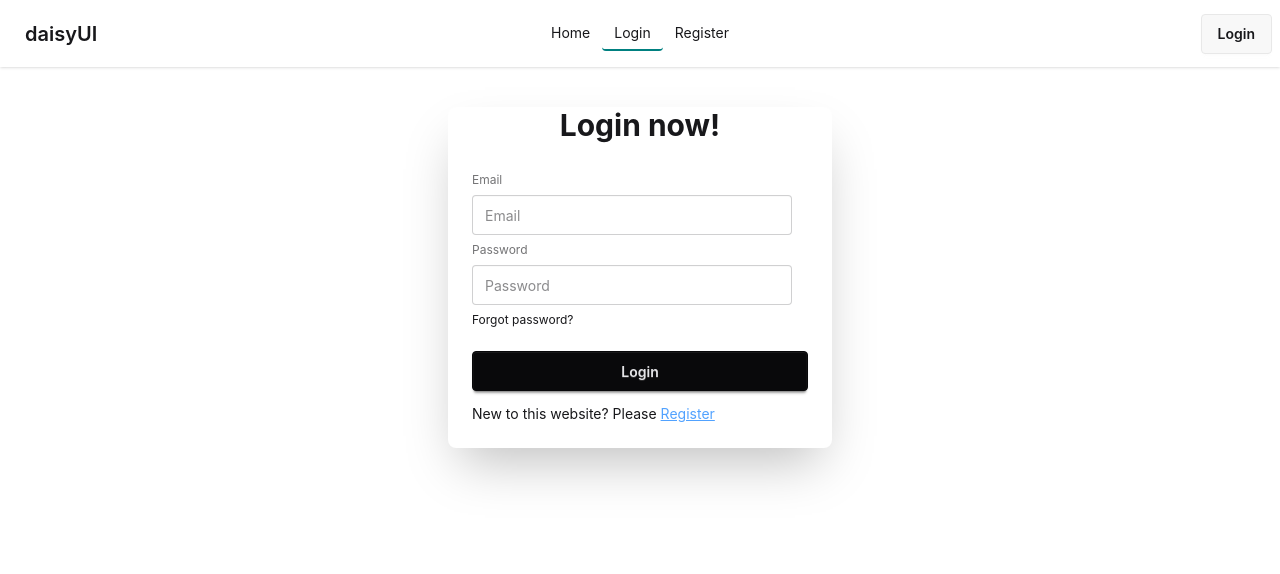
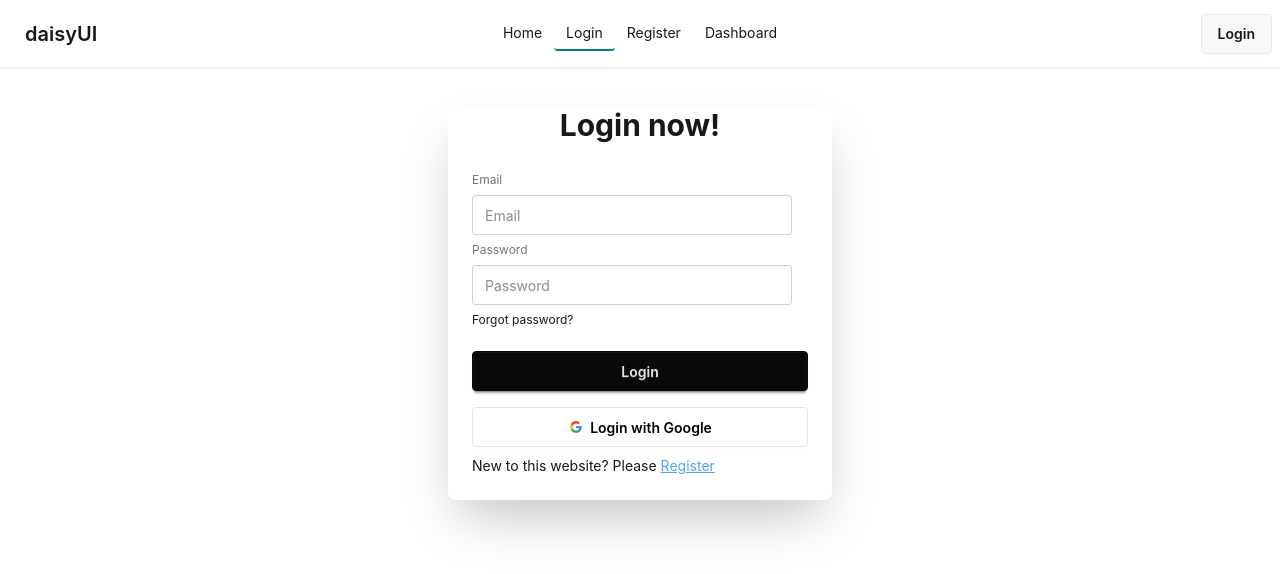
Before and after one commit to gmnayem631/auth-integration-context, a React (Vite) app: page /login in a window 1280 px wide. Shown: the top 574 px of the page. Built offline with nearby package versions, Linux system fonts and the light colour scheme; no server answers.

Commit message:
added social login

```diff
--- /dev/null
+++ b/src/components/Dashboard/Dashboard.jsx
@@ -0,0 +1,7 @@
+import React from "react";
+
+const Dashboard = () => {
+  return <div>Dashboard</div>;
+};
+
+export default Dashboard;
--- a/src/components/Login/Login.jsx
+++ b/src/components/Login/Login.jsx
@@ -1,9 +1,10 @@
 import React, { use } from "react";
-import { Link } from "react-router";
+import { Link, useNavigate } from "react-router";
 import AuthContext from "../../context/AuthContext";
 
 const Login = () => {
-  const { signInUser } = use(AuthContext);
+  const { signInUser, googleSignIn } = use(AuthContext);
+  const navigate = useNavigate();
 
   const handleLogin = (e) => {
     e.preventDefault();
@@ -15,9 +16,20 @@ const Login = () => {
     signInUser(email, password)
       .then((result) => {
         console.log(result.user);
+        navigate("/");
       })
       .catch((error) => {
         console.log(error.message);
+      });
+  };
+
+  const handleGooglLogin = () => {
+    googleSignIn()
+      .then((result) => {
+        console.log(result);
+      })
+      .catch((error) => {
+        console.log(error);
       });
   };
 
@@ -45,6 +57,39 @@ const Login = () => {
           </div>
           <button className="btn btn-neutral mt-4">Login</button>
         </form>
+        <button
+          onClick={handleGooglLogin}
+          className="btn bg-white text-black border-[#e5e5e5] mt-1"
+        >
+          <svg
+            aria-label="Google logo"
+            width="16"
+            height="16"
+            xmlns="http://www.w3.org/2000/svg"
+            viewBox="0 0 512 512"
+          >
+            <g>
+              <path d="m0 0H512V512H0" fill="#fff"></path>
+              <path
+                fill="#34a853"
+                d="M153 292c30 82 118 95 171 60h62v48A192 192 0 0190 341"
+              ></path>
+              <path
+                fill="#4285f4"
+                d="m386 400a140 175 0 0053-179H260v74h102q-7 37-38 57"
+              ></path>
+              <path
+                fill="#fbbc02"
+                d="m90 341a208 200 0 010-171l63 49q-12 37 0 73"
+              ></path>
+              <path
+                fill="#ea4335"
+                d="m153 219c22-69 116-109 179-50l55-54c-78-75-230-72-297 55"
+              ></path>
+            </g>
+          </svg>
+          Login with Google
+        </button>
         <p>
           New to this website? Please{" "}
           <Link to={"/register"} className="text-blue-400 underline">
--- a/src/components/Navbar/Navbar.jsx
+++ b/src/components/Navbar/Navbar.jsx
@@ -27,6 +27,9 @@ const Navbar = () => {
       </li>
       <li>
         <NavLink to={"/register"}>Register</NavLink>
+      </li>
+      <li>
+        <NavLink to={"/dashboard"}>Dashboard</NavLink>
       </li>
       {user && (
         <>
--- a/src/components/Orders/Orders.jsx
+++ b/src/components/Orders/Orders.jsx
@@ -1,7 +1,21 @@
 import React from "react";
 
 const Orders = () => {
-  return <div>Orders</div>;
+  return (
+    <div className="mx-auto w-1/2">
+      Order History
+      <ul>
+        <li>Item - 1</li>
+        <li>Item - 2</li>
+        <li>Item - 3</li>
+        <li>Item - 4</li>
+        <li>Item - 5</li>
+        <li>Item - 6</li>
+        <li>Item - 7</li>
+        <li>Item - 8</li>
+      </ul>
+    </div>
+  );
 };
 
 export default Orders;
--- a/src/components/Routes/PrivateRoute.jsx
+++ b/src/components/Routes/PrivateRoute.jsx
@@ -1,12 +1,18 @@
 import React, { use } from "react";
+import { Navigate, useLocation } from "react-router";
 import AuthContext from "../../context/AuthContext";
-import { Navigate } from "react-router";
 
 const PrivateRoute = ({ children }) => {
-  const { user } = use(AuthContext);
+  const { user, loading } = use(AuthContext);
+  const location = useLocation();
+  console.log(location);
+
+  if (loading) {
+    return <span className="loading loading-infinity loading-xl"></span>;
+  }
 
   if (!user) {
-    return <Navigate to={"/login"}></Navigate>;
+    return <Navigate state={location.pathname} to={"/login"}></Navigate>;
   }
 
   return children;
--- a/src/context/AuthProvider.jsx
+++ b/src/context/AuthProvider.jsx
@@ -2,14 +2,20 @@ import React, { useEffect, useState } from "react";
 import AuthContext from "./AuthContext";
 import {
   createUserWithEmailAndPassword,
+  GoogleAuthProvider,
   onAuthStateChanged,
   signInWithEmailAndPassword,
+  signInWithPopup,
   signOut,
 } from "firebase/auth";
 import auth from "../components/firebase/firebase.init";
 
 const AuthProvider = ({ children }) => {
   const [user, setUser] = useState(null);
+  const [loading, setLoading] = useState(true);
+
+  const googleProvider = new GoogleAuthProvider();
+
   const createUser = (email, password) => {
     return createUserWithEmailAndPassword(auth, email, password);
   };
@@ -22,10 +28,15 @@ const AuthProvider = ({ children }) => {
     return signOut(auth);
   };
 
+  const googleSignIn = () => {
+    setLoading(true);
+    return signInWithPopup(auth, googleProvider);
+  };
+
   useEffect(() => {
     const unsubscribe = onAuthStateChanged(auth, (currentUser) => {
-      console.log("current user", currentUser);
       setUser(currentUser);
+      setLoading(false);
     });
 
     return () => {
@@ -33,7 +44,14 @@ const AuthProvider = ({ children }) => {
     };
   }, []);
 
-  const userInfo = { user, createUser, signInUser, signOutUser };
+  const userInfo = {
+    user,
+    createUser,
+    signInUser,
+    signOutUser,
+    googleSignIn,
+    loading,
+  };
 
   return <AuthContext value={userInfo}>{children}</AuthContext>;
 };
--- a/src/main.jsx
+++ b/src/main.jsx
@@ -10,6 +10,7 @@ import AuthProvider from "./context/AuthProvider.jsx";
 import Orders from "./components/Orders/Orders.jsx";
 import Profile from "./components/Profile/Profile.jsx";
 import PrivateRoute from "./components/Routes/PrivateRoute.jsx";
+import Dashboard from "./components/Dashboard/Dashboard.jsx";
 
 const router = createBrowserRouter([
   {
@@ -40,6 +41,14 @@ const router = createBrowserRouter([
         path: "/profile",
         Component: Profile,
       },
+      {
+        path: "/dashboard",
+        element: (
+          <PrivateRoute>
+            <Dashboard></Dashboard>
+          </PrivateRoute>
+        ),
+      },
     ],
   },
 ]);
```
